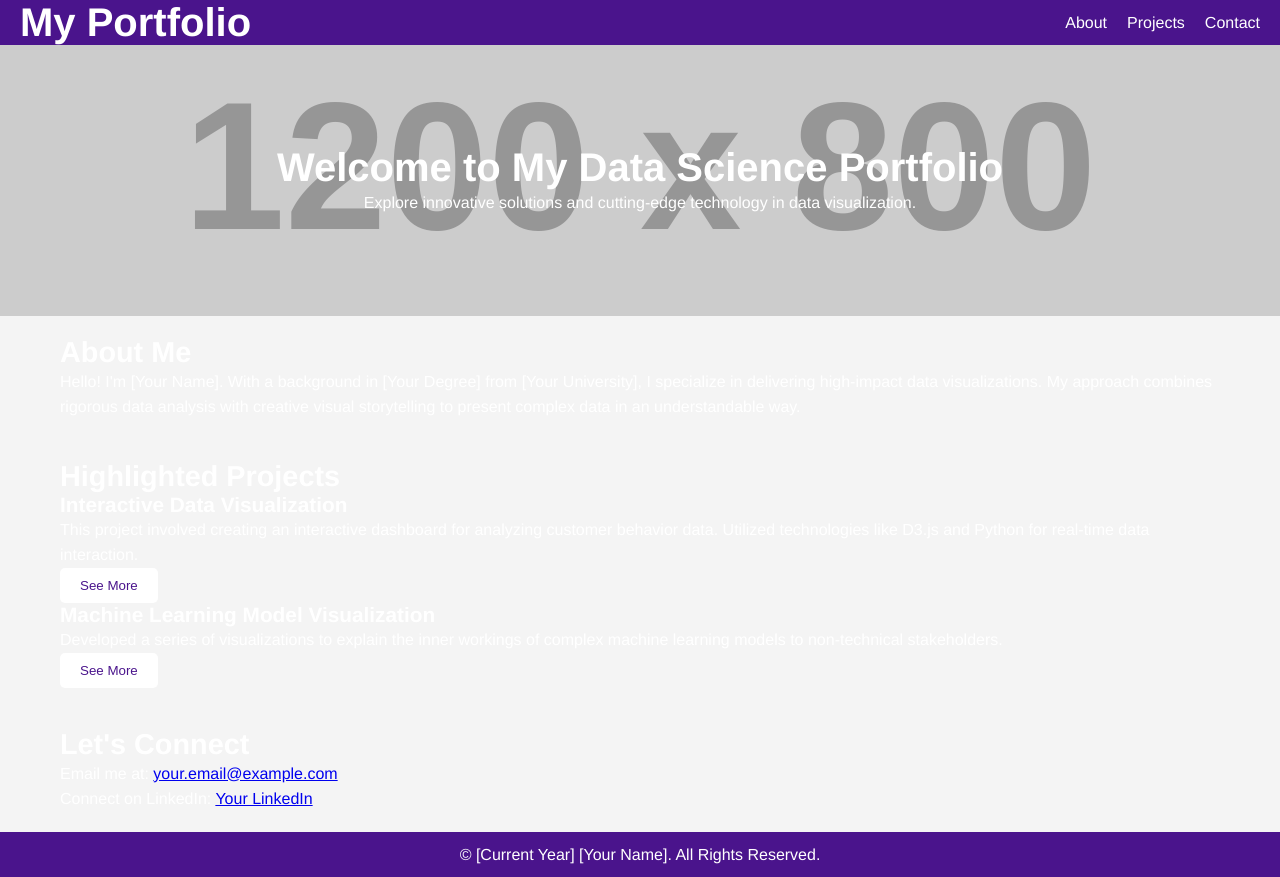
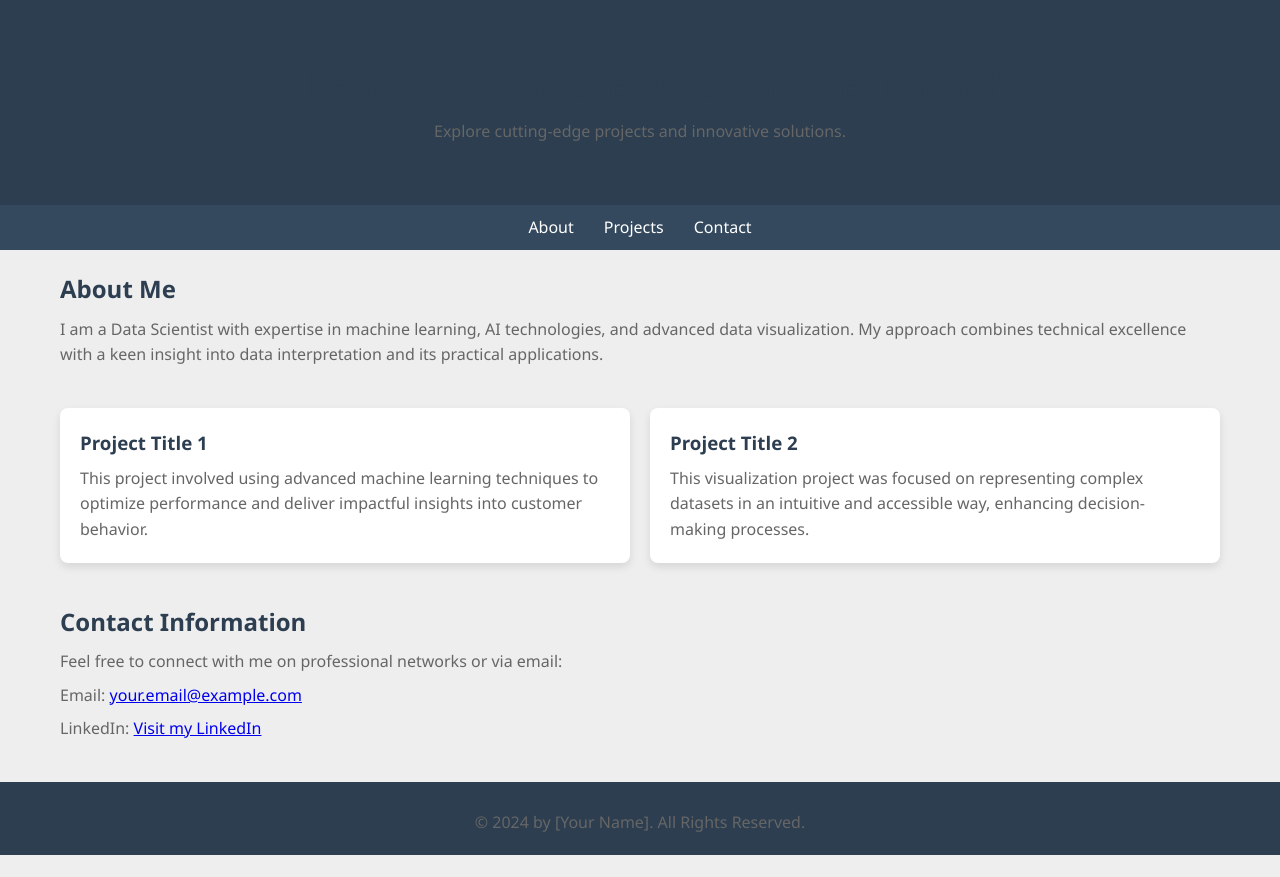
Before and after one commit to mustafakaswani10/mustafakaswani10.github.io, a plain HTML site: page index.html in a window 1280 px wide. After the commit the page ends 855 px from the top, so only its background shows below. Drawn offline with Linux system fonts and the light colour scheme; placeholder pictures from the web are drawn by us.

Commit message:
Update index.html

```diff
--- a/index.html
+++ b/index.html
@@ -3,106 +3,85 @@
 <head>
     <meta charset="UTF-8">
     <meta name="viewport" content="width=device-width, initial-scale=1.0">
-    <title>My Data Science Portfolio</title>
+    <title>My Advanced Data Science Portfolio</title>
     <style>
-        /* Basic Resets */
+        /* Resets and Basic Settings */
         * { margin: 0; padding: 0; box-sizing: border-box; }
-        body, html { height: 100%; font-family: 'Arial', sans-serif; scroll-behavior: smooth; }
-
-        /* Color Palette */
-        :root {
-            --primary-color: #4a148c; /* Dark purple */
-            --text-color: #ffffff; /* White */
-            --background-color: #f4f4f4; /* Light gray background for sections */
-        }
+        body { font-family: 'Segoe UI', Helvetica, Arial, sans-serif; line-height: 1.6; color: #333; background: #eeeeee; }
 
         /* Typography */
-        body { font-family: 'Helvetica Neue', sans-serif; color: var(--text-color); background-color: var(--background-color); }
-        h1, h2, h3, p { color: var(--text-color); }
-        h1 { font-size: 2.5rem; }
-        h2 { font-size: 1.8rem; }
-        h3 { font-size: 1.3rem; }
-        p { font-size: 1rem; line-height: 1.6; }
+        h1, h2, h3 { color: #2c3e50; }
+        p { color: #666; font-size: 16px; margin-top: 0.5em; }
 
-        /* Layout */
-        .container { max-width: 1200px; margin: auto; padding: 20px; }
-        section { padding: 50px 0; }
-        header { background: var(--primary-color); text-align: center; padding: 100px 20px; position: relative; z-index: 1; }
+        /* Layout and Grid System */
+        .container { width: 95%; max-width: 1200px; margin: auto; padding: 20px; }
+        .grid { display: grid; grid-gap: 20px; }
+        .grid-two { grid-template-columns: repeat(2, 1fr); }
+        .grid-three { grid-template-columns: repeat(3, 1fr); }
+        .card { background: white; padding: 20px; box-shadow: 0 4px 8px rgba(0, 0, 0, 0.1); border-radius: 8px; transition: transform 0.3s, box-shadow 0.3s; }
+        .card:hover { transform: translateY(-5px); box-shadow: 0 6px 16px rgba(0,0,0,0.2); }
 
-        /* Parallax Effect for header */
-        .parallax { background-image: url('https://via.placeholder.com/1200x800/4a148c/ffffff?text=Data+Science'); background-attachment: fixed; background-position: center; background-repeat: no-repeat; background-size: cover; }
+        /* Header and Navigation */
+        header { background: #2c3e50; color: white; padding: 40px 20px; text-align: center; }
+        nav { display: flex; justify-content: center; background: #34495e; padding: 10px 0; }
+        nav a { color: white; margin: 0 15px; text-decoration: none; transition: color 0.3s; }
+        nav a:hover { color: #1abc9c; }
 
-        /* Navigation */
-        nav { display: flex; justify-content: space-between; align-items: center; background: var(--primary-color); padding: 0 20px; }
-        nav ul { list-style-type: none; display: flex; }
-        nav ul li { margin-left: 20px; }
-        nav ul li a { color: var(--text-color); text-decoration: none; font-size: 16px; }
-        nav ul li a:hover, nav ul li a:focus { color: #ddd; }
+        /* Footer */
+        footer { background: #2c3e50; color: white; text-align: center; padding: 20px 0; margin-top: 20px; }
 
-        /* Animation */
-        @keyframes fadeIn {
+        /* Animations and Transitions */
+        @keyframes fadeInUp {
             from { opacity: 0; transform: translateY(20px); }
             to { opacity: 1; transform: translateY(0); }
         }
+        .fade-in-up { animation: fadeInUp 0.8s ease-out; }
 
-        .fade-in { animation: fadeIn 1s ease-out; }
-
-        /* Button */
-        .button { background: var(--text-color); color: var(--primary-color); border: none; padding: 10px 20px; border-radius: 5px; cursor: pointer; transition: background-color 0.3s; }
-        .button:hover { background-color: #ddd; color: var(--primary-color); }
-
-        /* Footer */
-        footer { background: var(--primary-color); color: var(--text-color); text-align: center; padding: 10px 0; }
-
-        /* Responsive Design */
+        /* Media Queries for Responsive Design */
         @media (max-width: 768px) {
-            nav ul { flex-direction: column; }
-            nav ul li { margin: 10px 0; }
+            .grid-two, .grid-three { grid-template-columns: 1fr; }
         }
     </style>
 </head>
 <body>
+    <header>
+        <div class="container">
+            <h1>Welcome to My Advanced Data Science Portfolio</h1>
+            <p>Explore cutting-edge projects and innovative solutions.</p>
+        </div>
+    </header>
+
     <nav>
-        <h1>My Portfolio</h1>
-        <ul>
-            <li><a href="#about">About</a></li>
-            <li><a href="#projects">Projects</a></li>
-            <li><a href="#contact">Contact</a></li>
-        </ul>
+        <a href="#about">About</a>
+        <a href="#projects">Projects</a>
+        <a href="#contact">Contact</a>
     </nav>
 
-    <header class="parallax fade-in">
-        <h1>Welcome to My Data Science Portfolio</h1>
-        <p>Explore innovative solutions and cutting-edge technology in data visualization.</p>
-    </header>
-
-    <section id="about" class="container fade-in">
+    <section id="about" class="container fade-in-up">
         <h2>About Me</h2>
-        <p>Hello! I'm [Your Name]. With a background in [Your Degree] from [Your University], I specialize in delivering high-impact data visualizations. My approach combines rigorous data analysis with creative visual storytelling to present complex data in an understandable way.</p>
+        <p>I am a Data Scientist with expertise in machine learning, AI technologies, and advanced data visualization. My approach combines technical excellence with a keen insight into data interpretation and its practical applications.</p>
     </section>
 
-    <section id="projects" class="container fade-in">
-        <h2>Highlighted Projects</h2>
-        <div>
-            <h3>Interactive Data Visualization</h3>
-            <p>This project involved creating an interactive dashboard for analyzing customer behavior data. Utilized technologies like D3.js and Python for real-time data interaction.</p>
-            <button class="button">See More</button>
+    <section id="projects" class="container grid grid-two fade-in-up">
+        <div class="card">
+            <h3>Project Title 1</h3>
+            <p>This project involved using advanced machine learning techniques to optimize performance and deliver impactful insights into customer behavior.</p>
         </div>
-        <div>
-            <h3>Machine Learning Model Visualization</h3>
-            <p>Developed a series of visualizations to explain the inner workings of complex machine learning models to non-technical stakeholders.</p>
-            <button class="button">See More</button>
+        <div class="card">
+            <h3>Project Title 2</h3>
+            <p>This visualization project was focused on representing complex datasets in an intuitive and accessible way, enhancing decision-making processes.</p>
         </div>
     </section>
 
-    <section id="contact" class="container fade-in">
-        <h2>Let's Connect</h2>
-        <p>Email me at: <a href="mailto:your.email@example.com">your.email@example.com</a></p>
-        <p>Connect on LinkedIn: <a href="https://www.linkedin.com/in/yourprofile" target="_blank">Your LinkedIn</a></p>
+    <section id="contact" class="container fade-in-up">
+        <h2>Contact Information</h2>
+        <p>Feel free to connect with me on professional networks or via email:</p>
+        <p>Email: <a href="mailto:your.email@example.com">your.email@example.com</a></p>
+        <p>LinkedIn: <a href="https://www.linkedin.com/in/yourprofile">Visit my LinkedIn</a></p>
     </section>
 
     <footer>
-        <p>© [Current Year] [Your Name]. All Rights Reserved.</p>
+        <p>© 2024 by [Your Name]. All Rights Reserved.</p>
     </footer>
 </body>
 </html>
```
